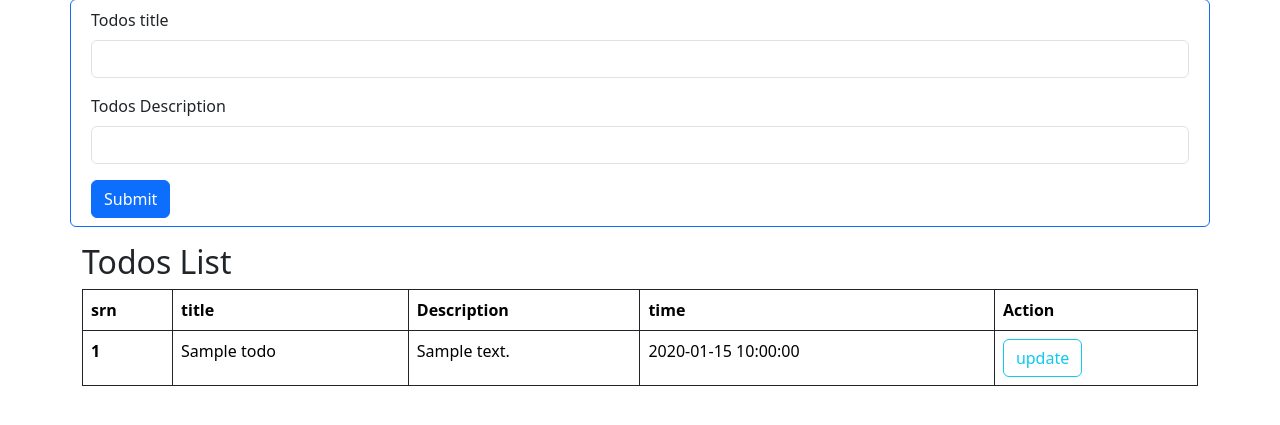
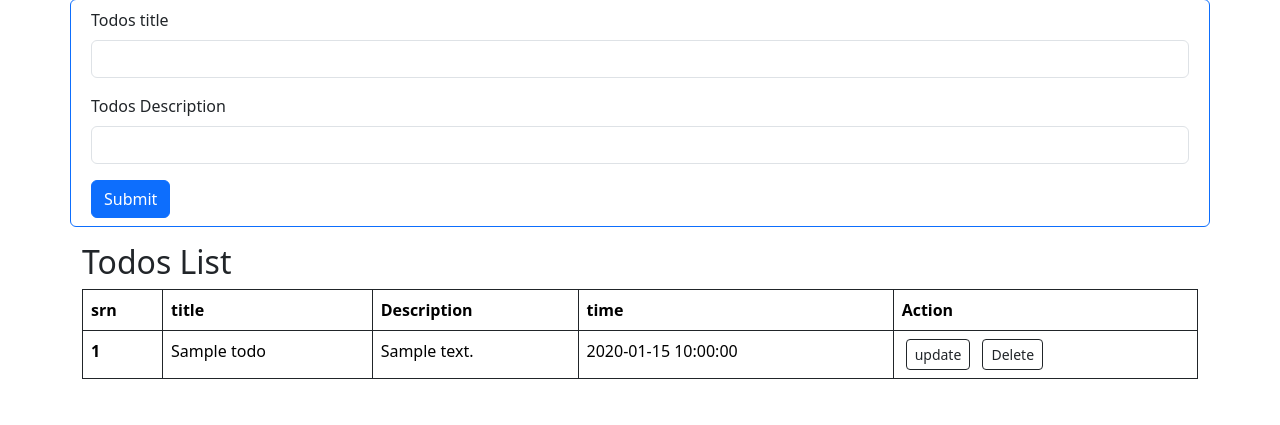
Before and after one commit to professor-lab/Python-workspace, a Flask app: page / in a window 1280 px wide. Shown: the part 73-498 px from the top of the page. Run offline with Flask 3, Linux system fonts and the light colour scheme; tables that the repository leaves empty hold one stand-in row (values such as "Sample post").

Commit message:
delete work sucesssfull

```diff
--- a/app.py
+++ b/app.py
@@ -1,4 +1,4 @@
-from flask import Flask,render_template, request
+from flask import Flask,render_template, request, redirect
 from flask_sqlalchemy import SQLAlchemy
 from datetime import datetime
 
@@ -32,11 +32,19 @@ def hello_world():
    return render_template("index.html",alltodo=alltodo)
 
 
-@app.route("/show")
-def show():
+@app.route("/update")
+def update():
     alltodo=Todo.query.all()
     print(alltodo)
     return "<p>thhs is all todo page</p>"
 
+@app.route("/delete/<int:sno>")
+def delete(sno):
+    todo=Todo.query.filter_by(sno=sno).first()
+    db.session.delete(todo)
+    db.session.commit()
+
+    return redirect("/")
+
 if __name__ =="__main__":
     app.run(debug=True)
--- a/templates/index.html
+++ b/templates/index.html
@@ -35,7 +35,10 @@
                 <td>{{todo.title}}</td>
                 <td>{{todo.desc}}</td>
                 <td>{{todo.date_created}}</td>
-                <td><a href="/Delete/{{todo.sno}}" class="btn btn-outline-info">update</a></td>
+                <td>
+                  <a href="/update/{{todo.sno}}" class="btn btn-outline-dark btn-sm mx-1">update</a>
+                  <a href="/delete/{{todo.sno}}" class="btn btn-outline-dark btn-sm mx-1">Delete</a>
+                </td>
               </tr>
               {% endfor %}
 
```
